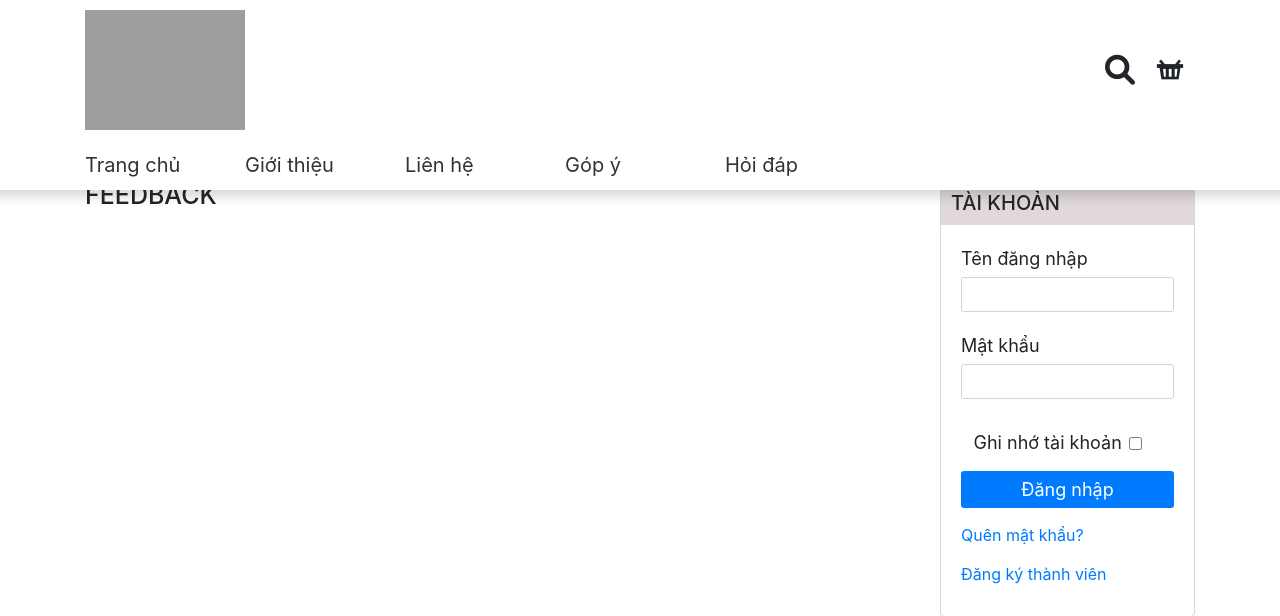
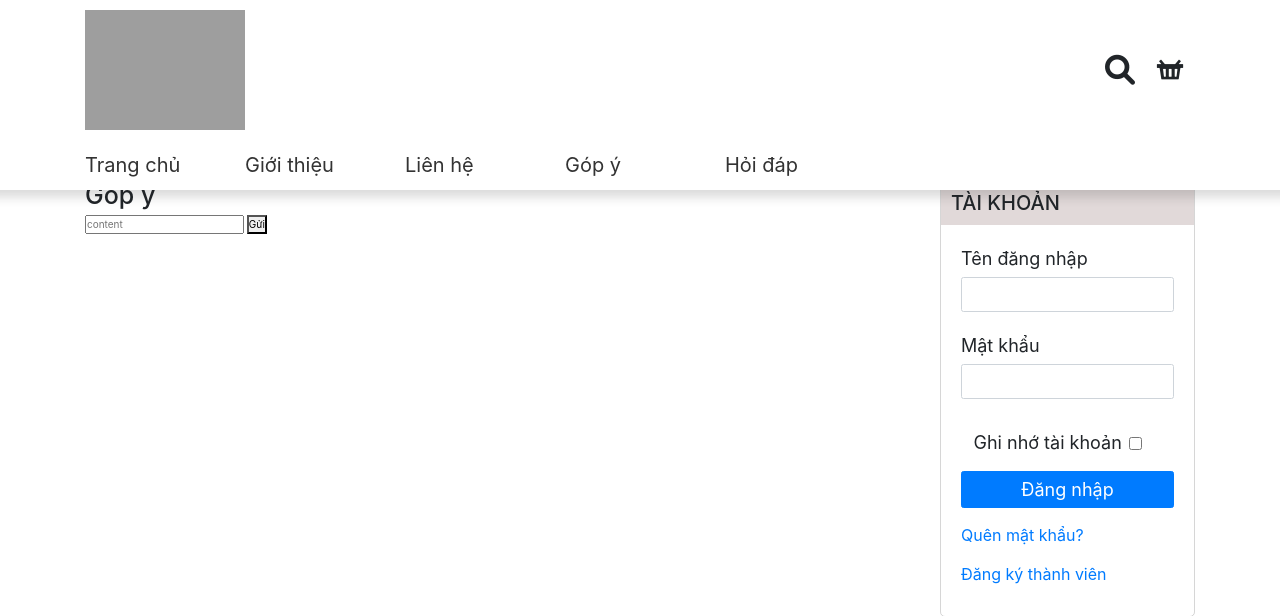
Before and after one commit to thanhtung08112002/xhop, a PHP site: page /feedback in a window 1280 px wide. Shown: the top 616 px of the page. Run offline with PHP 8.4, Linux system fonts and the light colour scheme; data comes from the database, SQL or seed files in the repository; some libraries are stand-ins or nearby versions; grey boxes are pictures that could not be loaded.

Commit message:
fix littel

```diff
--- a/index.php
+++ b/index.php
@@ -167,14 +167,14 @@ switch ($ctr) {
         $ten_hh = $_GET['value_search'];
         search_products($ten_hh);
         break;
-        //đang xử lý
     case "update-account":
         update_account();
         break;
     case "check-update-account":
         check_update_account();
         break;
-        //đang xử lý
+
+
     default:
         error_404_show();
 }
--- a/mvc/controllers/product_detail.php
+++ b/mvc/controllers/product_detail.php
@@ -15,7 +15,8 @@ function product_detail_id_and_name($id, $views, $loai)
         $views, $id
     ];
     $data_loai = [
-        $loai
+        $loai,
+        $id
     ];
     get_product_with_id($data_id, $data_views, $data_loai);
 }
--- a/mvc/models/hang_hoa.php
+++ b/mvc/models/hang_hoa.php
@@ -130,7 +130,7 @@ function get_product_with_id($data_id = [], $data_views = [], $data_loai = [])
     $result_comment = $stmt_comment->fetchAll(PDO::FETCH_ASSOC);
 
 
-    $sql_alike = "SELECT so_luot_xem,ma_hh,ten_hh, hh.ma_loai, `ten_loai` FROM `hang_hoa` hh join `loai` l on hh.ma_loai = l.ma_loai WHERE hh.ma_loai = ?";
+    $sql_alike = "SELECT so_luot_xem,ma_hh,ten_hh, hh.ma_loai, `ten_loai` FROM `hang_hoa` hh join `loai` l on hh.ma_loai = l.ma_loai WHERE hh.ma_loai = ? and hh.ma_hh != ?";
     $stmt_loai = $conn->prepare($sql_alike);
     $stmt_loai->execute($data_loai);
     $result_loai = $stmt_loai->fetchAll(PDO::FETCH_ASSOC);
--- a/mvc/models/loai.php
+++ b/mvc/models/loai.php
@@ -27,6 +27,7 @@ function loai_delete($id)
     $stmt = $conn->prepare($sql);
     $stmt->execute();
 }
+
 function get_products_alike($id)
 {
     $conn = connection();
--- a/mvc/views/feedback/feedback.php
+++ b/mvc/views/feedback/feedback.php
@@ -1 +1,5 @@
-<h1>FEEDBACK</h1>
+    <h1>Gop ý</h1>
+    <form action="">
+        <input type="text" placeholder="content">
+        <button>Gửi</button>
+    </form>
--- a/mvc/views/layout.php
+++ b/mvc/views/layout.php
@@ -5,7 +5,8 @@
     include_once "./mvc/views/sign_up.php";
 } else if($path == 'update_account') {
     include_once "./mvc/views/update_account.php";
-} else {
+}else{
     include_once "article.php";
 } ?>
+
 <?php include_once "footer.php"; ?>
```
